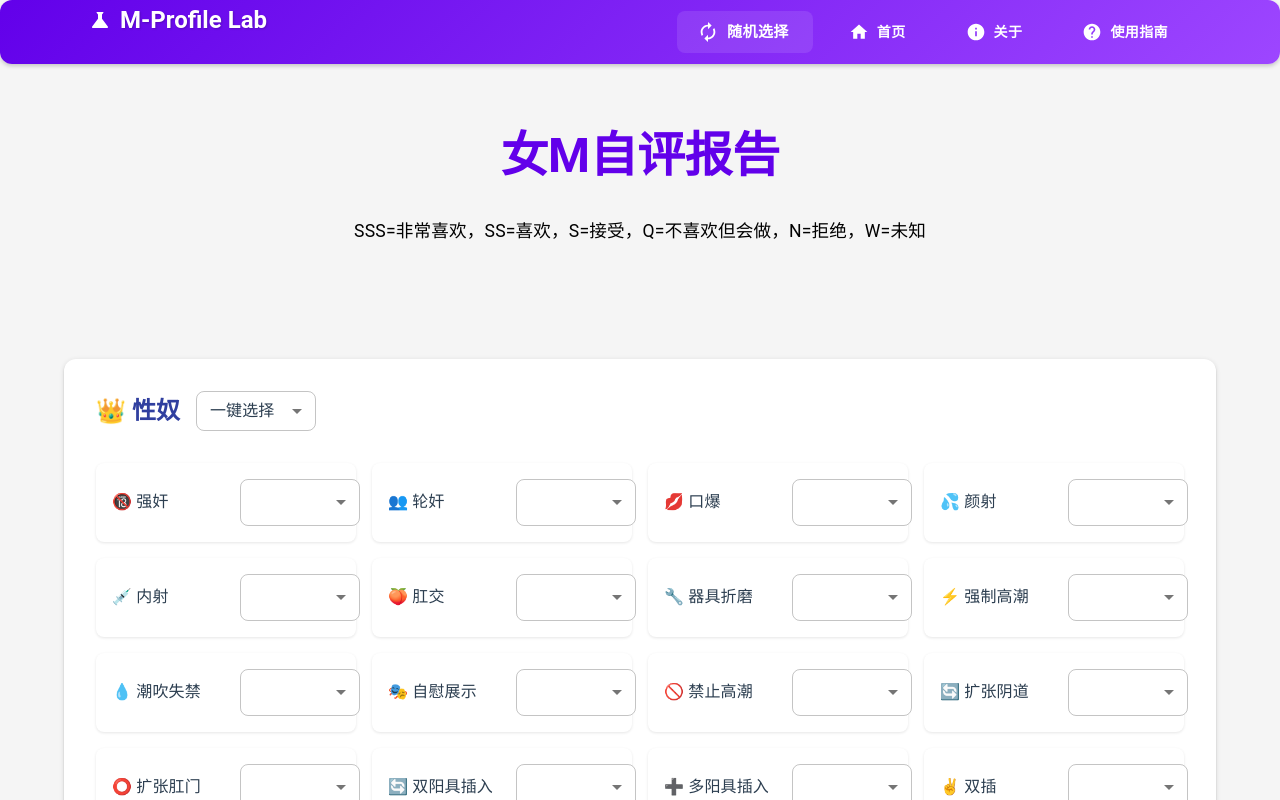
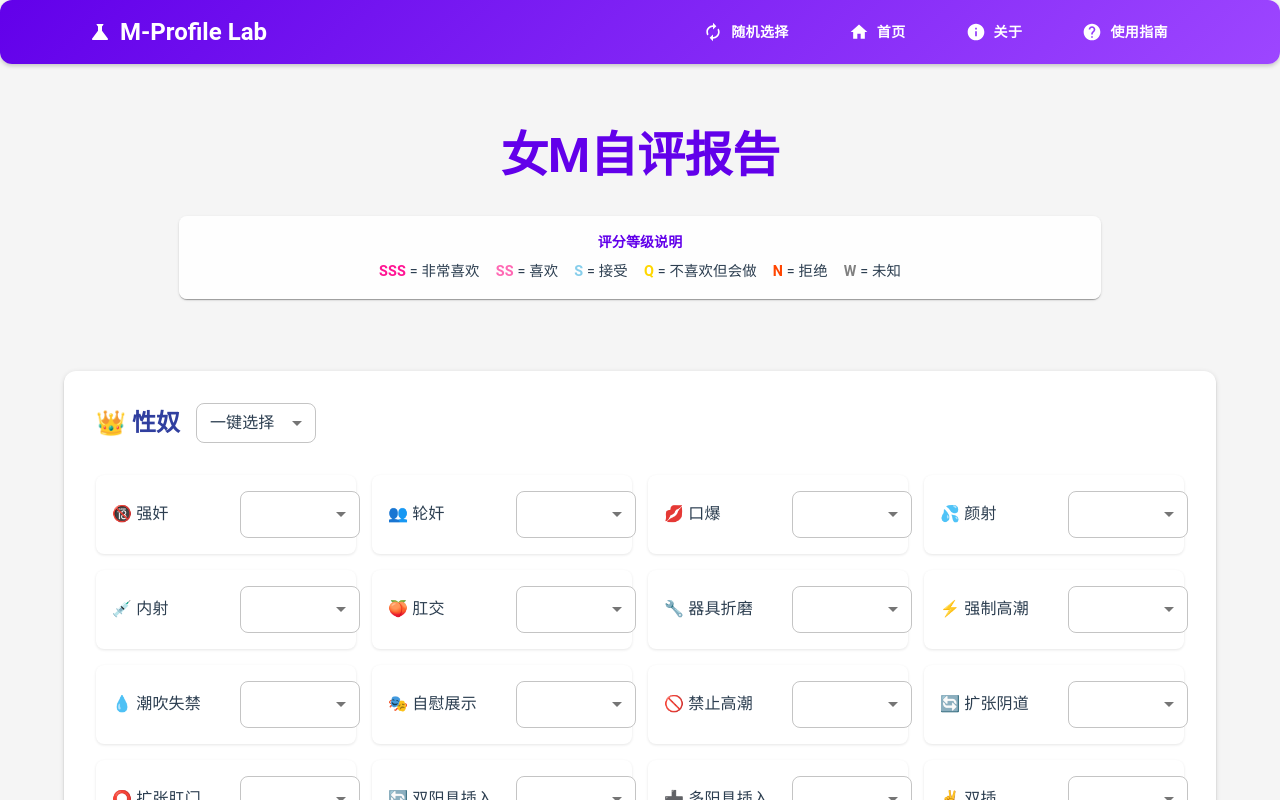
Before and after one commit to sangokvip/mpro, a React (Vite) app: page / in a window 1280 px wide. Shown: the top 800 px of the page. Built offline with nearby package versions, Linux system fonts and the light colour scheme.

Commit message:
Update App.jsx

```diff
--- a/src/App.jsx
+++ b/src/App.jsx
@@ -9,6 +9,7 @@ import InfoIcon from '@mui/icons-material/Info'
 import HelpIcon from '@mui/icons-material/Help'
 import MenuIcon from '@mui/icons-material/Menu'
 import AutorenewIcon from '@mui/icons-material/Autorenew'
+import CloseIcon from '@mui/icons-material/Close'
 
 const RATING_OPTIONS = ['SSS', 'SS', 'S', 'Q', 'N', 'W']
 const CATEGORIES = {
@@ -101,17 +102,6 @@ const theme = createTheme({
         },
       },
     },
-    MuiDialog: {
-      styleOverrides: {
-        paper: {
-          '@media (max-width: 600px)': {  // 移动端样式
-            margin: '8px',
-            width: 'calc(100% - 16px)',
-            maxHeight: '90vh !important'
-          }
-        }
-      }
-    }
   },
 })
 
@@ -189,59 +179,57 @@ function App() {
     }))
   }
 
- // 新增的移动端检测函数（放在组件顶部，App函数内部）
-const detectMobileOS = () => {
-  const ua = navigator.userAgent;
-  return {
-    isIOS: /iPhone|iPad|iPod/i.test(ua),
-    isAndroid: /Android/i.test(ua),
-    isWeChat: /MicroMessenger/i.test(ua)
-  };
-};
-
-// 新增的微信预览函数（放在detectMobileOS下方）
-const createWeChatPreview = (imgUrl) => {
-  // ...保持之前提供的createWeChatPreview函数内容不变...
-};
-
-// 替换后的handleExportImage函数
   const handleExportImage = async () => {
-  if (!reportRef.current) return;
-
+    if (reportRef.current) {
       try {
-    setSnackbarMessage('正在生成高清图片，请稍候...');
-    setSnackbarOpen(true);
-
         const canvas = await html2canvas(reportRef.current, {
-      scale: window.devicePixelRatio * 3,
+          scrollY: -window.scrollY,
+          windowWidth: reportRef.current.scrollWidth,
+          windowHeight: reportRef.current.scrollHeight,
+          scale: window.devicePixelRatio * 2.5,
           useCORS: true,
-      logging: true,
-      backgroundColor: "#ffffff",
+          allowTaint: true,
+          logging: false,
+          backgroundColor: '#ffffff',
+          imageTimeout: 0,
           onclone: (clonedDoc) => {
-        clonedDoc.body.style.fontSize = '16px';
-        clonedDoc.body.style.webkitTextSizeAdjust = '100%';
+            const element = clonedDoc.querySelector('[role="dialog"]');
+            if (element) {
+              element.style.transform = 'none';
             }
-    });
-
-    canvas.toBlob(async (blob) => {
-      const { isIOS, isAndroid, isWeChat } = detectMobileOS();
-
-      if (isWeChat) {
-        const imgUrl = canvas.toDataURL();
-        createWeChatPreview(imgUrl);
-        return;
           }
-
-      // ...保持之前提供的完整toBlob回调内容...
-    }, 'image/png');
-
+        })
+        const image = canvas.toDataURL('image/png', 1.0)
+        if (/iPhone|iPad|iPod|Android/i.test(navigator.userAgent)) {
+          const blob = await (await fetch(image)).blob()
+          if (navigator.share) {
+            await navigator.share({
+              files: [new File([blob], '女M自评报告.png', { type: 'image/png' })]
+            })
+            setSnackbarMessage('图片已准备好分享！')
+          } else {
+            const link = document.createElement('a')
+            link.href = URL.createObjectURL(blob)
+            link.download = '女M自评报告.png'
+            link.click()
+            URL.revokeObjectURL(link.href)
+            setSnackbarMessage('报告已保存为高清图片！')
+          }
+        } else {
+          const link = document.createElement('a')
+          link.href = image
+          link.download = '女M自评报告.png'
+          link.click()
+          setSnackbarMessage('报告已保存为高清图片！')
+        }
+        setSnackbarOpen(true)
       } catch (error) {
-    console.error('导出失败:', error);
-    setSnackbarMessage(`保存失败: ${error.message || '未知错误'}`);
-  } finally {
-    setSnackbarOpen(true);
+        console.error('导出图片错误:', error)
+        setSnackbarMessage('导出图片失败，请重试')
+        setSnackbarOpen(true)
       }
-};
+    }
+  }
 
   const handleExportPDF = async () => {
     if (reportRef.current) {
@@ -300,30 +288,43 @@ const handleExportImage = async () => {
         boxShadow: '0 2px 4px rgba(0,0,0,0.2)'
       }}>
         <Container maxWidth="lg">
-          <Toolbar sx={{ justifyContent: 'space-between' }}>
+          <Toolbar sx={{
+            justifyContent: 'space-between',
+            alignItems: 'center',
+            padding: { xs: '8px 16px', md: '8px 24px' },
+            minHeight: { xs: '56px', md: '64px' }
+          }}>
+            <Box sx={{
+              display: 'flex',
+              alignItems: 'center',
+              gap: 1,
+              flex: '1 1 auto',
+              justifyContent: 'flex-start',
+              height: '100%'
+            }}>
+              <ScienceIcon sx={{ display: 'flex' }} />
               <Typography variant="h5" sx={{
                 fontWeight: 'bold',
                 color: 'white',
-              textShadow: '1px 1px 2px rgba(0,0,0,0.2)',
                 display: 'flex',
                 alignItems: 'center',
-              gap: 1
+                margin: 0,
+                padding: 0,
+                lineHeight: 1,
+                height: '100%'
               }}>
-              <ScienceIcon /> M-Profile Lab
+                M-Profile Lab
               </Typography>
+            </Box>
 
-            <Box sx={{ display: 'flex', alignItems: 'center', gap: 2 }}>
-              <Button
+            <Box sx={{
+              display: { xs: 'none', md: 'flex' },
+              gap: 2,
+              flex: '1 1 auto',
+              justifyContent: 'flex-end'
+            }}>              <Button
                 color="inherit"
-                size="large"
                 startIcon={<AutorenewIcon />}
-                sx={{
-                  backgroundColor: 'rgba(255,255,255,0.1)',
-                  '&:hover': {
-                    backgroundColor: 'rgba(255,255,255,0.2)'
-                  },
-                  display: { xs: 'none', md: 'flex' }
-                }}
                 onClick={() => {
                   const newRatings = {};
                   Object.entries(CATEGORIES).forEach(([category, items]) => {
@@ -339,12 +340,9 @@ const handleExportImage = async () => {
               >
                 随机选择
               </Button>
-
-              <Box sx={{ display: { xs: 'none', md: 'flex' }, gap: 2 }}>
               <Button color="inherit" startIcon={<HomeIcon />}>首页</Button>
               <Button color="inherit" startIcon={<InfoIcon />}>关于</Button>
               <Button color="inherit" startIcon={<HelpIcon />}>使用指南</Button>
-              </Box>
             </Box>
 
             <IconButton
@@ -413,9 +411,38 @@ const handleExportImage = async () => {
           <Typography variant="h3" component="h1" sx={{ fontWeight: 'bold', color: 'primary.main' }}>
             女M自评报告
           </Typography>
-          <Typography variant="subtitle1" sx={{ mt: 2 }}>
-            SSS=非常喜欢，SS=喜欢，S=接受，Q=不喜欢但会做，N=拒绝，W=未知
+          <Paper elevation={1} sx={{
+            mt: 2,
+            p: 2,
+            borderRadius: 2,
+            backgroundColor: 'rgba(255, 255, 255, 0.9)',
+            maxWidth: { xs: '100%', md: '80%' },
+            mx: 'auto'
+          }}>
+            <Typography variant="subtitle2" sx={{ fontWeight: 'bold', mb: 1, color: 'primary.main', textAlign: 'center' }}>
+              评分等级说明
             </Typography>
+            <Box sx={{ display: 'flex', flexWrap: 'wrap', justifyContent: 'center', gap: { xs: 1, md: 2 } }}>
+              <Typography variant="body2" sx={{ fontSize: '0.9rem' }}>
+                <Box component="span" sx={{ fontWeight: 'bold', color: '#FF1493' }}>SSS</Box> = 非常喜欢
+              </Typography>
+              <Typography variant="body2" sx={{ fontSize: '0.9rem' }}>
+                <Box component="span" sx={{ fontWeight: 'bold', color: '#FF69B4' }}>SS</Box> = 喜欢
+              </Typography>
+              <Typography variant="body2" sx={{ fontSize: '0.9rem' }}>
+                <Box component="span" sx={{ fontWeight: 'bold', color: '#87CEEB' }}>S</Box> = 接受
+              </Typography>
+              <Typography variant="body2" sx={{ fontSize: '0.9rem' }}>
+                <Box component="span" sx={{ fontWeight: 'bold', color: '#FFD700' }}>Q</Box> = 不喜欢但会做
+              </Typography>
+              <Typography variant="body2" sx={{ fontSize: '0.9rem' }}>
+                <Box component="span" sx={{ fontWeight: 'bold', color: '#FF4500' }}>N</Box> = 拒绝
+              </Typography>
+              <Typography variant="body2" sx={{ fontSize: '0.9rem' }}>
+                <Box component="span" sx={{ fontWeight: 'bold', color: '#808080' }}>W</Box> = 未知
+              </Typography>
+            </Box>
+          </Paper>
         </Box>
 
         {Object.entries(CATEGORIES).map(([category, items]) => (
@@ -580,28 +607,51 @@ const handleExportImage = async () => {
 
               return (
                 <Box key={category} sx={{ mb: 4, maxWidth: '100%' }}>
-                  <Typography variant="h6" gutterBottom sx={{ color: 'primary.main', textAlign: 'center' }}>
+                  <Typography variant="h6" gutterBottom sx={{
+                    color: 'primary.main',
+                    textAlign: 'center',
+                    borderBottom: '2px solid #6200ea',
+                    pb: 1,
+                    mb: 2
+                  }}>
                     {category}
                   </Typography>
-                  <TableContainer component={Paper} sx={{ mt: 2 }}>
+                  <TableContainer component={Paper} sx={{
+                    mt: 2,
+                    boxShadow: '0 2px 8px rgba(0,0,0,0.1)',
+                    borderRadius: 2
+                  }}>
                     <Table size="small">
-                      <TableHead>
-                        <TableRow>
-                          <TableCell sx={{ fontWeight: 'bold', width: '100px' }}>评分</TableCell>
-                          <TableCell sx={{ fontWeight: 'bold' }}>项目</TableCell>
-                        </TableRow>
-                      </TableHead>
                       <TableBody>
-                        {Object.entries(ratingGroups).map(([rating, items]) => (
-                          <TableRow key={rating}>
-                            <TableCell sx={{ color: getRatingColor(rating), fontWeight: 'bold' }}>
+                        {RATING_OPTIONS.map(rating => {
+                          if (!ratingGroups[rating]) return null;
+                          return (
+                            <TableRow key={rating} sx={{
+                              backgroundColor: `${getRatingColor(rating)}10`,
+                              '&:hover': {
+                                backgroundColor: `${getRatingColor(rating)}20`
+                              }
+                            }}>
+                              <TableCell
+                                sx={{
+                                  color: getRatingColor(rating),
+                                  fontWeight: 'bold',
+                                  width: '100px',
+                                  borderLeft: `4px solid ${getRatingColor(rating)}`
+                                }}
+                              >
                                 {rating}
                               </TableCell>
-                            <TableCell>
-                              {items.join('、')}
+                              <TableCell sx={{
+                                color: 'text.primary',
+                                fontSize: '0.95rem',
+                                lineHeight: 1.5
+                              }}>
+                                {ratingGroups[rating].join('、')}
                               </TableCell>
                             </TableRow>
-                        ))}
+                          );
+                        })}
                       </TableBody>
                     </Table>
                   </TableContainer>
@@ -644,7 +694,7 @@ const handleExportImage = async () => {
                     ))}
                   </Grid>
                 </Box>
-              )
+              );
             })}
           </DialogContent>
           <DialogActions sx={{ justifyContent: 'center', pb: 3, gap: 2 }}>
@@ -652,10 +702,8 @@ const handleExportImage = async () => {
               onClick={handleExportImage}
               variant="contained"
               color="primary"
-              disabled={snackbarOpen} // 新增的禁用状态
             >
-               {/* 修改后的动态文字显示 */}
-               {snackbarOpen ? '生成中...' : '保存为图片'}
+              保存为图片
             </Button>
             <Button
               onClick={handleExportPDF}
@@ -666,9 +714,17 @@ const handleExportImage = async () => {
             </Button>
             <Button
               onClick={handleShareToWeChat}
-              variant="contained"color="info"
+              variant="contained" color="info"
             >
               分享到微信
+            </Button>
+            <Button
+              onClick={() => setOpenReport(false)}
+              variant="outlined"
+              color="error"
+              startIcon={<CloseIcon />}
+            >
+              关闭报告
             </Button>
           </DialogActions>
         </Dialog>
```
Lines whose indentation alone changed are shown as unchanged.
